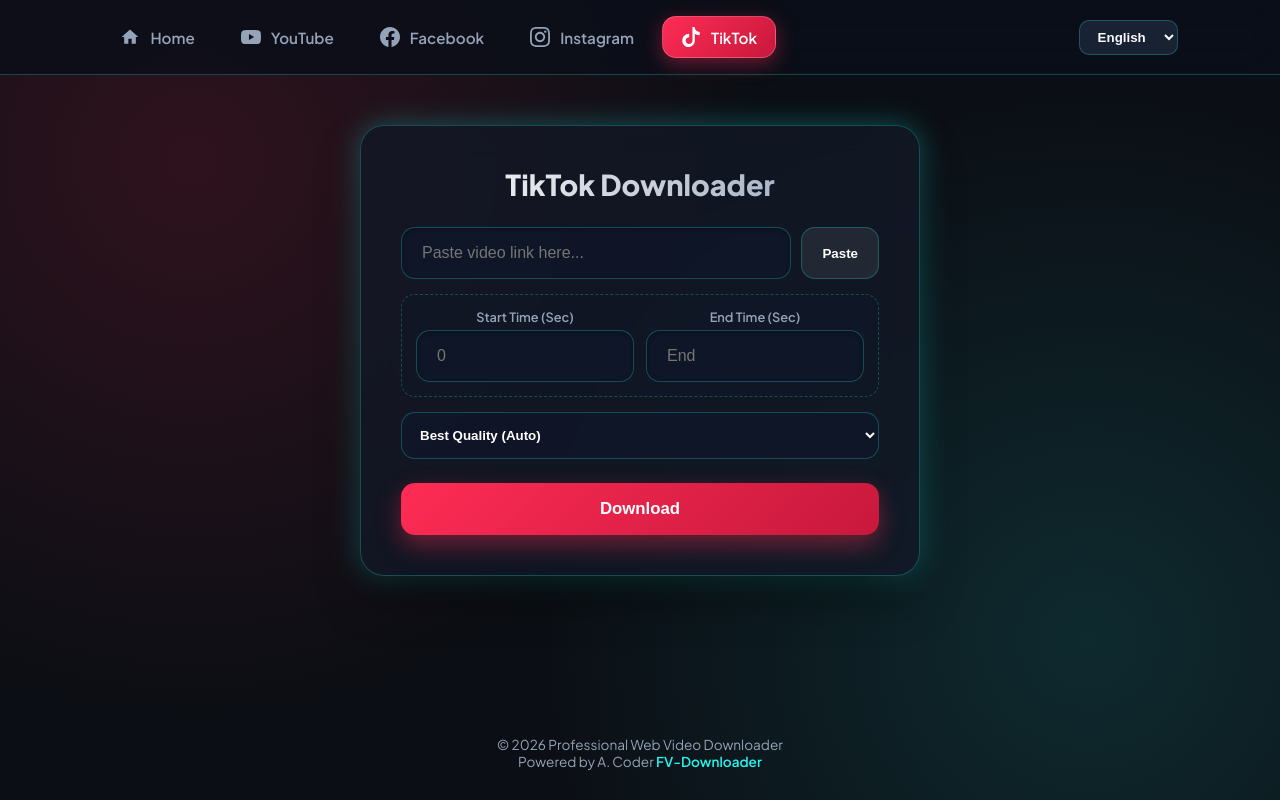
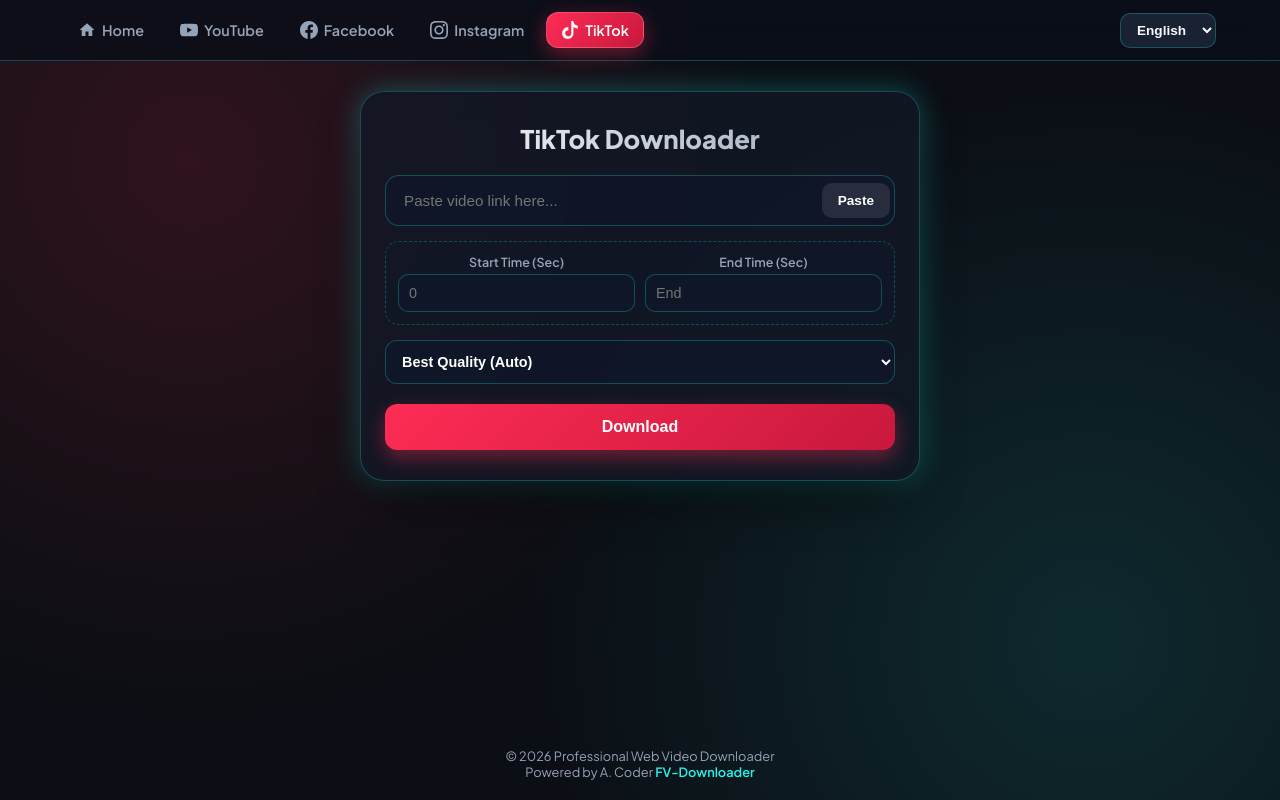
Before and after one commit to m7f0n3-spec/free-video-downloader, a Flask app: page /tiktok in a window 1280 px wide. Run offline with Flask 3, Linux system fonts and the light colour scheme; some libraries are stand-ins or nearby versions.

Commit message:
quick update

```diff
--- a/templates/tiktok.html
+++ b/templates/tiktok.html
@@ -39,7 +38,7 @@
 
         header {
             width: 100%;
-            padding: 16px 8%;
+            padding: 12px 5%;
             display: flex;
             justify-content: space-between;
             align-items: center;
@@ -54,27 +53,29 @@
 
         nav {
             display: flex;
-            gap: 10px;
+            gap: 8px;
             align-items: center;
+            flex-wrap: wrap;
         }
 
         nav a {
             color: var(--text-muted);
             text-decoration: none;
             font-weight: 600;
-            padding: 10px 18px;
-            border-radius: 14px;
+            padding: 8px 14px;
+            border-radius: 12px;
             display: flex;
             align-items: center;
-            gap: 10px;
-            font-size: 0.95rem;
+            gap: 6px;
+            font-size: 0.9rem;
             position: relative;
-            overflow: hidden;
+            white-space: nowrap;
         }
 
         nav a svg {
-            width: 20px;
-            height: 20px;
+            width: 18px;
+            height: 18px;
+            flex-shrink: 0;
             transition: transform 0.3s cubic-bezier(0.34, 1.56, 0.64, 1);
         }
 
@@ -94,28 +95,26 @@
             border: 1px solid rgba(255, 255, 255, 0.2);
         }
 
-        nav a:active { transform: scale(0.95); }
-
         .lang-select {
             background: rgba(30, 41, 59, 0.8);
             color: var(--text);
             border: 1px solid var(--border);
-            padding: 8px 14px;
+            padding: 8px 12px;
             border-radius: 10px;
             font-weight: 600;
             cursor: pointer;
             outline: none;
+            font-size: 0.85rem;
         }
-        .lang-select:hover { border-color: var(--primary); }
 
         .container {
             background: var(--card-bg);
             backdrop-filter: blur(16px);
             -webkit-backdrop-filter: blur(16px);
-            padding: 40px;
+            padding: 30px 24px;
             border-radius: 24px;
             border: 1px solid var(--border);
-            margin-top: 50px;
+            margin-top: 30px;
             width: 90%;
             max-width: 560px;
             text-align: center;
@@ -129,114 +128,123 @@
         }
 
         .container h2 {
-            font-size: 1.8rem;
+            font-size: 1.6rem;
             font-weight: 800;
-            margin-bottom: 25px;
+            margin-bottom: 20px;
             background: linear-gradient(to right, #fff, var(--text-muted));
             -webkit-background-clip: text;
             -webkit-text-fill-color: transparent;
         }
 
+        /* --- بەرگرتن لە دەرچوونی بەتنی Paste --- */
         .input-group {
             display: flex;
-            gap: 10px;
+            align-items: center;
+            background: rgba(15, 23, 42, 0.7);
+            border: 1px solid var(--border);
+            border-radius: 14px;
+            padding: 4px;
             margin-bottom: 15px;
+            width: 100%;
         }
 
-        input[type="text"], input[type="number"] {
-            flex: 1;
-            padding: 16px 20px;
-            border: 1px solid var(--border);
-            background: rgba(15, 23, 42, 0.7);
-            color: #fff;
-            border-radius: 14px;
-            outline: none;
-            font-size: 1rem;
-            box-shadow: inset 0 2px 4px rgba(0,0,0,0.2);
-        }
-
-        input[type="text"]:focus, input[type="number"]:focus {
+        .input-group:focus-within {
             border-color: var(--secondary);
             box-shadow: 0 0 0 3px var(--glow-cyan);
         }
 
+        input[type="text"] {
+            flex: 1;
+            padding: 12px 14px;
+            border: none;
+            background: transparent;
+            color: #fff;
+            outline: none;
+            font-size: 0.95rem;
+            min-width: 0;
+        }
+
         .btn-paste {
-            padding: 0 20px;
-            background: rgba(255, 255, 255, 0.08);
+            padding: 10px 16px;
+            background: rgba(255, 255, 255, 0.1);
             color: #ffffff;
-            border: 1px solid var(--border);
-            border-radius: 14px;
+            border: none;
+            border-radius: 10px;
             cursor: pointer;
             font-weight: 600;
-            transition: all 0.25s ease;
+            font-size: 0.85rem;
+            white-space: nowrap;
+            flex-shrink: 0;
         }
 
         .btn-paste:hover {
             background: var(--primary);
-            border-color: var(--primary);
-            box-shadow: 0 0 15px var(--glow);
-            transform: translateY(-2px);
+            box-shadow: 0 0 10px var(--glow);
         }
 
         /* --- بەشی کەتکردنی ڤیدیۆ --- */
         .trim-box {
-            display: flex !important;
-            gap: 12px !important;
-            width: 100% !important;
-            box-sizing: border-box !important;
-            padding: 14px !important;
+            display: flex;
+            gap: 10px;
+            width: 100%;
+            box-sizing: border-box;
+            padding: 12px;
             background: rgba(15, 23, 42, 0.4);
             border-radius: 14px;
             border: 1px dashed var(--border);
             margin-bottom: 15px;
         }
 
-        .trim-box > div { flex: 1 1 0% !important; min-width: 0 !important; }
-        .trim-box input { width: 100% !important; box-sizing: border-box !important; }
-        .trim-box label { font-size: 0.8rem; color: var(--text-muted); display: block; margin-bottom: 5px; font-weight: 600; }
+        .trim-box > div { flex: 1; min-width: 0; }
+
+        input[type="number"] {
+            width: 100%;
+            padding: 10px;
+            border: 1px solid var(--border);
+            background: rgba(15, 23, 42, 0.7);
+            color: #fff;
+            border-radius: 10px;
+            outline: none;
+            font-size: 0.9rem;
+        }
+
+        .trim-box label { font-size: 0.78rem; color: var(--text-muted); display: block; margin-bottom: 4px; font-weight: 600; }
 
         .options-group {
             display: flex;
             gap: 12px;
-            margin-bottom: 24px;
+            margin-bottom: 20px;
         }
 
         select.quality-select {
             width: 100%;
-            padding: 14px;
+            padding: 12px;
             background: rgba(15, 23, 42, 0.7);
             color: #fff;
             border: 1px solid var(--border);
-            border-radius: 14px;
+            border-radius: 12px;
             outline: none;
             font-weight: 600;
             cursor: pointer;
-        }
-
-        select.quality-select:focus {
-            border-color: var(--primary);
+            font-size: 0.9rem;
         }
 
         button.btn-main {
             width: 100%;
-            padding: 16px;
+            padding: 14px;
             background: linear-gradient(135deg, var(--primary), #c8183c);
             color: white;
             border: none;
-            border-radius: 14px;
+            border-radius: 12px;
             cursor: pointer;
             font-weight: 700;
-            font-size: 1.05rem;
-            box-shadow: 0 10px 25px var(--glow);
+            font-size: 1rem;
+            box-shadow: 0 8px 20px var(--glow);
         }
 
         button.btn-main:hover {
             transform: translateY(-2px);
-            box-shadow: 0 14px 30px rgba(254, 44, 85, 0.6);
-        }
-
-        button.btn-main:active {
-            transform: translateY(0);
+            box-shadow: 0 12px 25px rgba(254, 44, 85, 0.6);
         }
 
         .preview-card {
@@ -329,8 +323,8 @@
         .f2ter {
             text-align: center;
             margin-top: auto;
-            padding: 30px 0;
-            font-size: 0.85rem;
+            padding: 20px 0;
+            font-size: 0.8rem;
             color: var(--text-muted);
         }
 
```
Also changed, not shown: other parts of templates/tiktok.html (+28 -45 lines).
